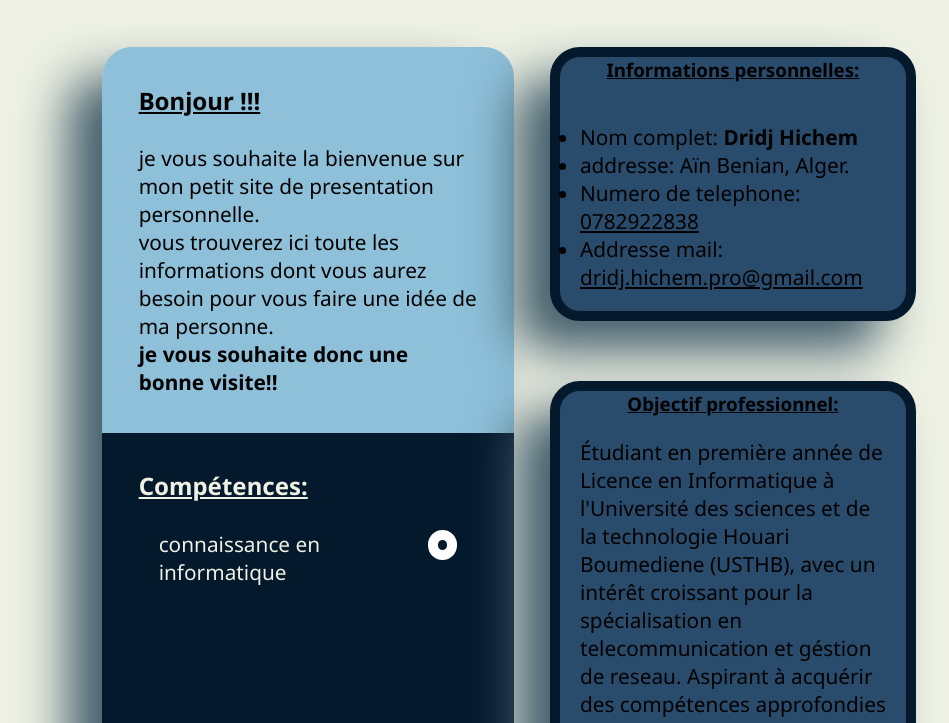
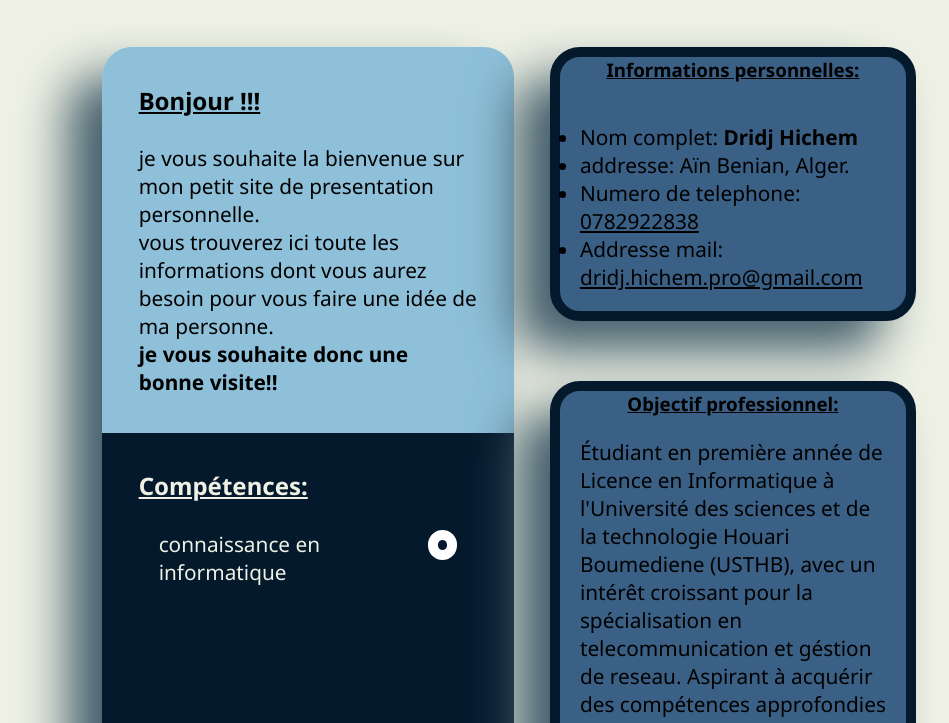
Before and after one commit to cheuzard/unfinished-web-portfolio, a plain HTML site: page index.html in a window 1280 px wide. Shown: the part 73-796 px from the top of the page, without its empty margins (131-1080 px from the left). Drawn offline with Linux system fonts and the light colour scheme.

Commit message:
u9p[oiyh

```diff
--- a/style.css
+++ b/style.css
@@ -81,7 +81,8 @@ h1 {
   width:  calc(50% - 18px);
   min-width: 40ch;
   box-sizing: border-box;
-  background-color: var(--indigo-dye);
+  background-color: #3b6086;
+  /* var(--indigo-dye) */
   border: 10px solid var(--charcoal);
   border-color: var(--charcoal);
   border-radius: 30px;
```
